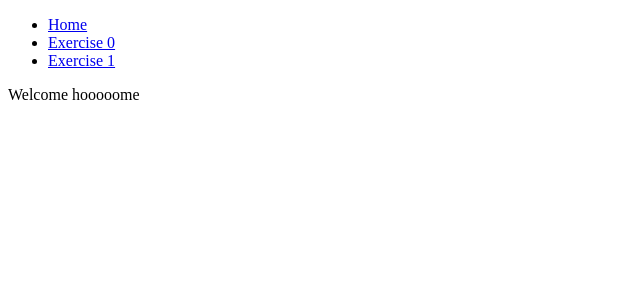
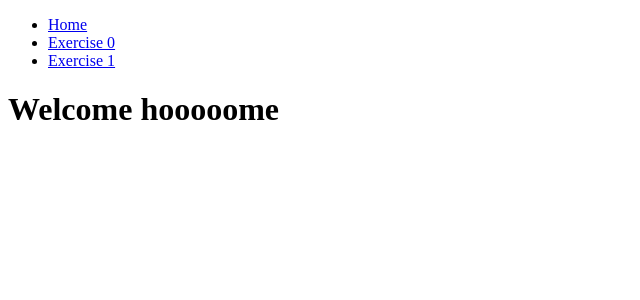
Before and after one commit to artsy/relay-workshop, a React (Vite) app: page / in a window 1280 px wide. Shown: the top 300 px of the page, without its empty margins (0-640 px from the left). Built offline with nearby package versions, Linux system fonts and the light colour scheme; what miragejs, react-relay would draw is missing.

Commit message:
chore: Put an h1 on home route

```diff
--- a/src/Home.tsx
+++ b/src/Home.tsx
@@ -1,7 +1,7 @@
 import React from 'react';
 
 const Home: React.FC = () => {
-  return <div>Welcome hooooome</div>;
+  return <h1>Welcome hooooome</h1>;
 };
 
 export default Home;
```
